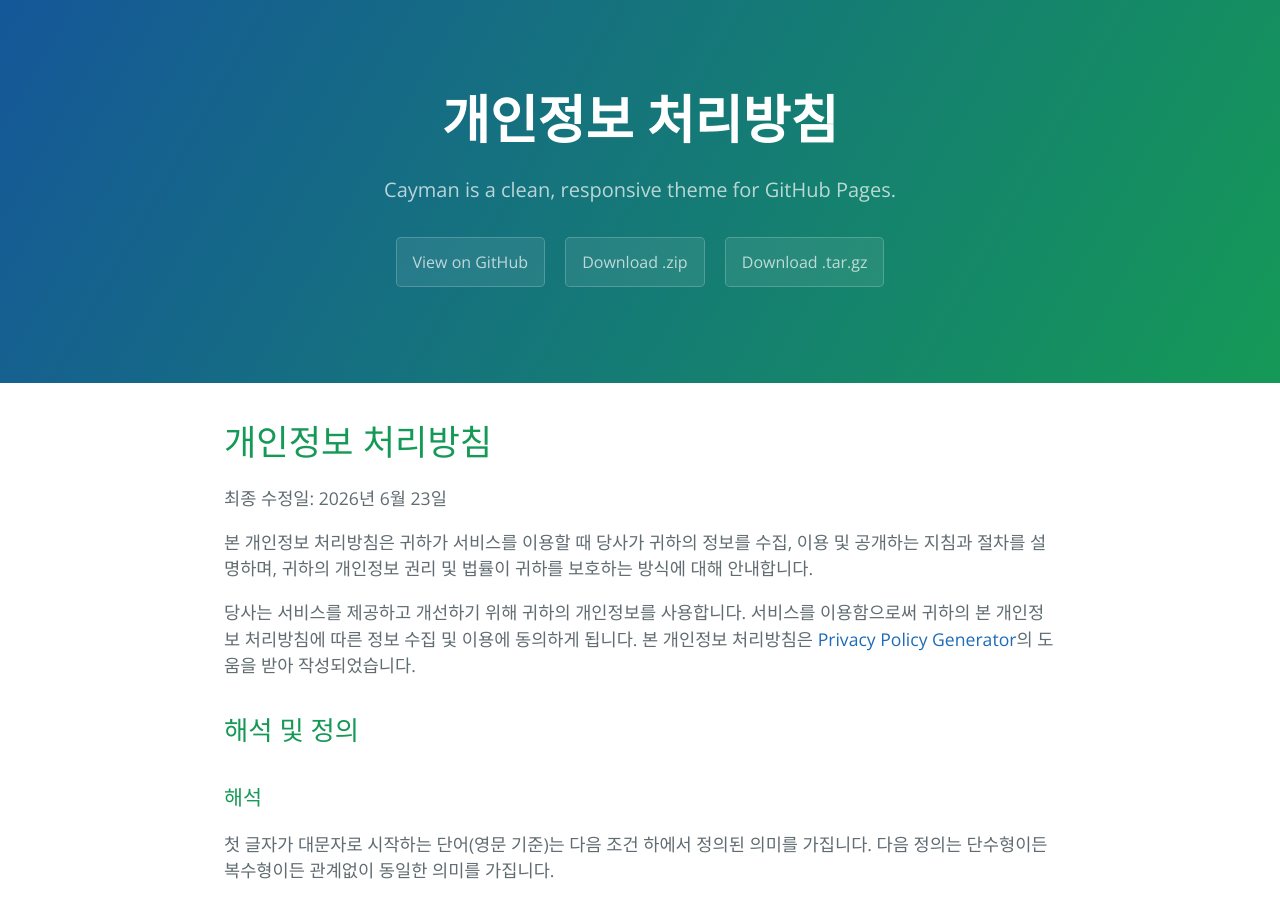
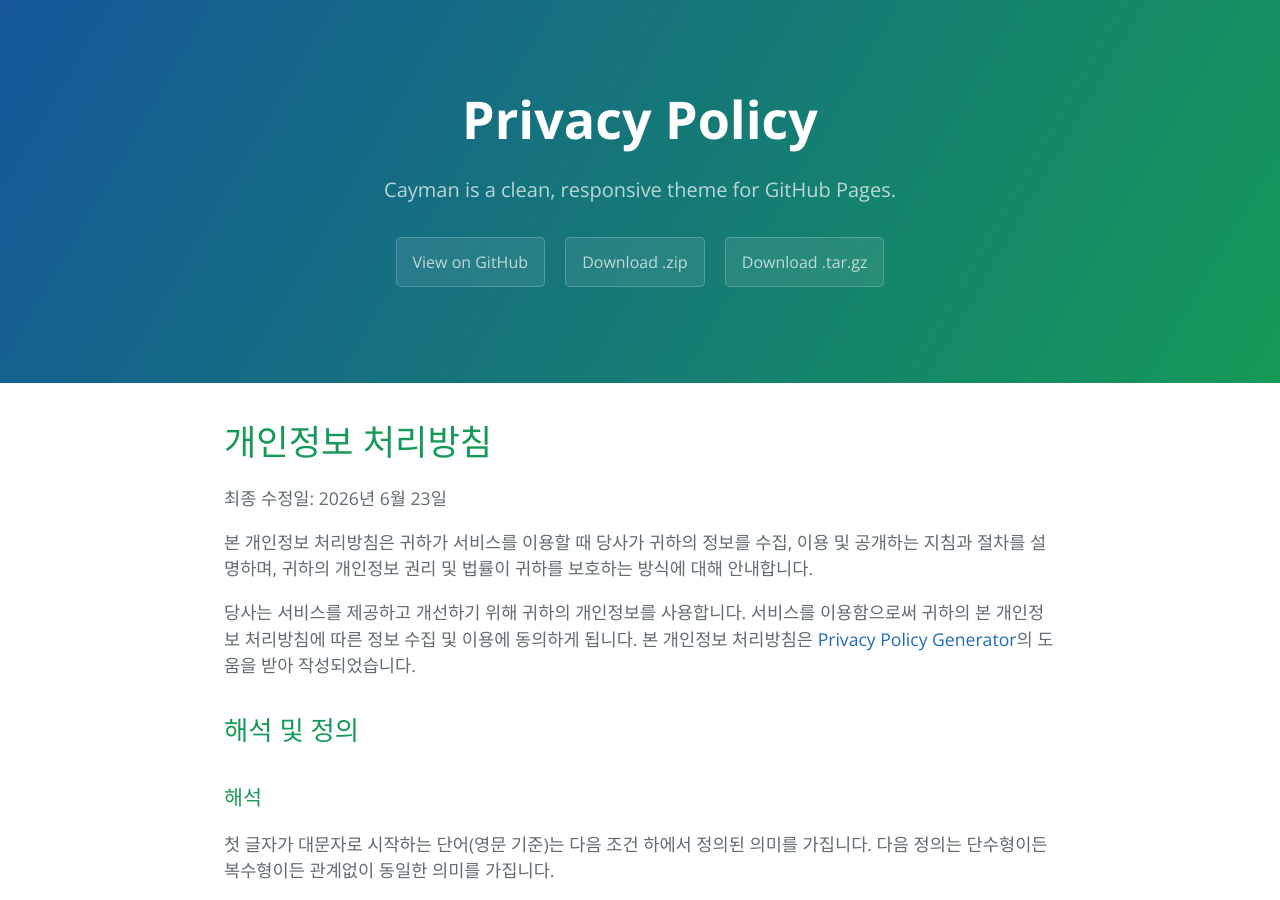
Before and after one commit to 100dana/moodit.github.io, a Jekyll site: the page built from privacy_kr.md, in a window 1280 px wide and 900 px high. Built offline with Jekyll 4.4.1, drawn with Linux system fonts in a browser that asks for light colours; our own code applies the rules of GitHub Pages for plain Markdown files.

Commit message:
Update privacy_kr.md

```diff
--- a/privacy_kr.md
+++ b/privacy_kr.md
@@ -1,3 +1,8 @@
+---
+layout: default
+title: Privacy Policy
+---
+
 # 개인정보 처리방침
 
 최종 수정일: 2026년 6월 23일
```
